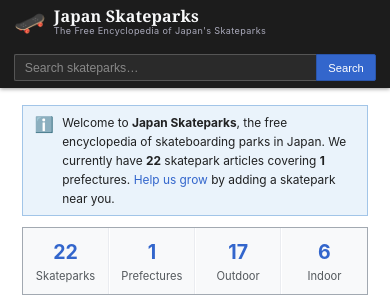
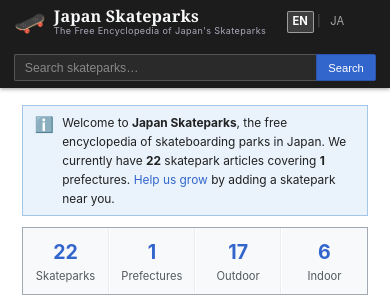
Before and after one commit to lyuhiroyama/japan-skateparks.org, a PHP site: page /index.php in a window 390 px wide. Shown: the top 300 px of the page. Run offline with PHP 8.4, Linux system fonts and the light colour scheme; data comes from the database, SQL or seed files in the repository.

Commit message:
mobile: Fix language switching button visibility on mobile

```diff
--- a/includes/header.php
+++ b/includes/header.php
@@ -53,12 +53,12 @@ $current_page = basename($_SERVER['PHP_SELF'], '.php');
             <a href="<?= BASE_URL ?>/prefecture.php<?= $GLOBALS['current_lang'] !== 'en' ? '?lang=' . $GLOBALS['current_lang'] : '' ?>"><?= __('nav_prefectures') ?></a>
             <a href="<?= BASE_URL ?>/category.php<?= $GLOBALS['current_lang'] !== 'en' ? '?lang=' . $GLOBALS['current_lang'] : '' ?>"><?= __('nav_categories') ?></a>
             <a href="<?= BASE_URL ?>/admin/index.php"><?= __('nav_admin') ?></a>
-            <span class="lang-switcher">
-                <a href="<?= lang_url('en') ?>" class="<?= $GLOBALS['current_lang'] === 'en' ? 'lang-active' : '' ?>">EN</a>
-                <span>|</span>
-                <a href="<?= lang_url('ja') ?>" class="<?= $GLOBALS['current_lang'] === 'ja' ? 'lang-active' : '' ?>">JA</a>
-            </span>
         </nav>
+        <span class="lang-switcher">
+            <a href="<?= lang_url('en') ?>" class="<?= $GLOBALS['current_lang'] === 'en' ? 'lang-active' : '' ?>">EN</a>
+            <span>|</span>
+            <a href="<?= lang_url('ja') ?>" class="<?= $GLOBALS['current_lang'] === 'ja' ? 'lang-active' : '' ?>">JA</a>
+        </span>
     </div>
 </header>
 
```
